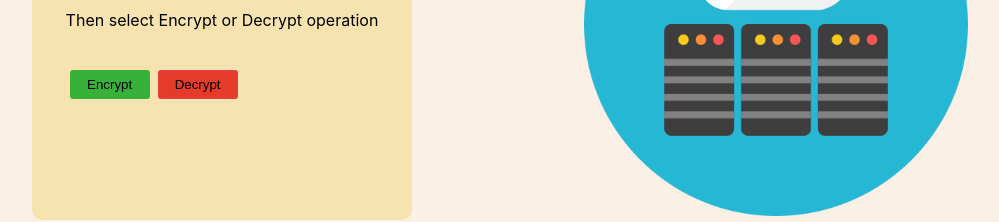
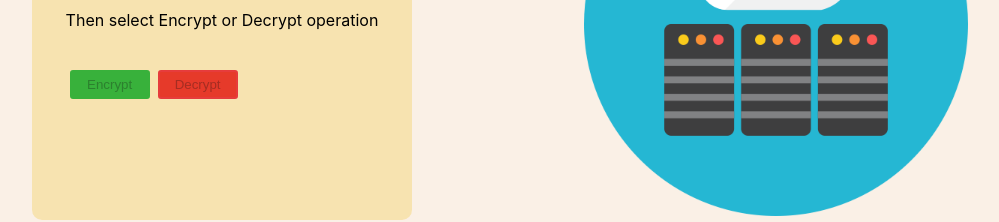
Before and after one commit to kamilwoloszyn/FEncrypt, a React (Create React App) app: page / in a window 1280 px wide. Shown: the part 428-650 px from the top of the page, without its empty margins (140-1139 px from the left). Built offline with nearby package versions, Linux system fonts and the light colour scheme.

Commit message:
Added validation to Uploader module and todolist

```diff
--- a/src/components/Decryption.tsx
+++ b/src/components/Decryption.tsx
@@ -71,3 +71,7 @@ export const Decryption: React.FC<Props> = (Props) => {
   }
 
 }
+
+// TODO:
+// - ADD VALIDATION
+// - REMOVE HOTLINK
--- a/src/components/Encryption.tsx
+++ b/src/components/Encryption.tsx
@@ -75,5 +75,8 @@ export const Encryption: React.FC<Props> = (Props) => {
       </div>
     )
   }
+}
 
-}
+// TODO:
+// -ADD VALIDATION
+// - REMOVE HOTLINK
--- a/src/components/Send.tsx
+++ b/src/components/Send.tsx
@@ -55,3 +55,6 @@ export const Send: React.FC<Props> = (Props) => {
   }
 
 }
+
+//TODO:
+// - REMOVE HOTLINKS
--- a/src/components/Uploader.tsx
+++ b/src/components/Uploader.tsx
@@ -1,11 +1,11 @@
-import React,{useContext, useEffect,useRef} from "react";
+import React,{useContext, useEffect,useRef,useState} from "react";
 import styled from 'styled-components';
 import { Row, Col } from '../styles/layout/layout';
 import { OptionButton } from '../styles/buttons';
 import DatabaseCloud from '../images/database-cloud.png';
 import FileIcon from '../images/file.png';
 import { Link } from 'react-router-dom';
-import { useDispatch } from 'react-redux';
+import { useDispatch, useStore } from 'react-redux';
 import { SetStep } from '../redux/action';
 import { FileUploadContext, FileState } from '../context/context';
 import '../styles/scss/uploader.scss';
@@ -26,7 +26,10 @@ const UploadWrapper = styled.div<UploadWrapperProps>`
 `
 export const Uploader: React.FC<Props> = (Props) => {
   const fileToUpload = useRef(null);
-  const globalFile:  FileState | undefined = useContext(FileUploadContext);
+  const globalFile: FileState | undefined = useContext(FileUploadContext);
+  const [buttonDisabled, setButtonDisabled] = useState<boolean>(true);
+  const linkEncrypt = "/encrypt";
+  const linkDecrypt = "/decrypt";
   const dispatch = useDispatch();
   useEffect(() => {
     dispatch(SetStep(0))
@@ -35,6 +38,7 @@ export const Uploader: React.FC<Props> = (Props) => {
   const HandleFileUpload = (e: React.ChangeEvent<HTMLInputElement>) => {
     if (e.target.files != null) {
       globalFile?.SetUsedFile(e.target.files[0])
+      setButtonDisabled(false);
     }
   }
 
@@ -56,8 +60,8 @@ export const Uploader: React.FC<Props> = (Props) => {
             Then select Encrypt or Decrypt operation
           </div>
           <Col className="modal-item modal-centered">
-            <Link to="/encrypt"> <OptionButton type="button" customColor={"#38b13b"} hoverColor={"#38b13b"} borderColor={"#38b13b"}>Encrypt </OptionButton> </Link>
-            <Link to="/decrypt"><OptionButton type="button" customColor={"#e63a2a"} hoverColor={"#e63c3c"} borderColor={"#e63c3c"}>Decrypt </OptionButton></Link>
+              <Link to={buttonDisabled?'#':linkEncrypt}> <OptionButton disabled={buttonDisabled} type="button" customColor={"#38b13b"} hoverColor={"#38b13b"} borderColor={"#38b13b"}>Encrypt </OptionButton> </Link>
+              <Link to={buttonDisabled?'#':linkDecrypt}><OptionButton disabled={buttonDisabled} type="button" customColor={"#e63a2a"} hoverColor={"#e63c3c"} borderColor={"#e63c3c"}>Decrypt </OptionButton></Link>
           </Col>
           </Row>
           <div>
@@ -74,3 +78,6 @@ export const Uploader: React.FC<Props> = (Props) => {
     )
   }
 }
+
+// TODO:
+// VALIDATION
```
Also changed, not shown: 1 other file (tests, documents, lock files or other folders).
